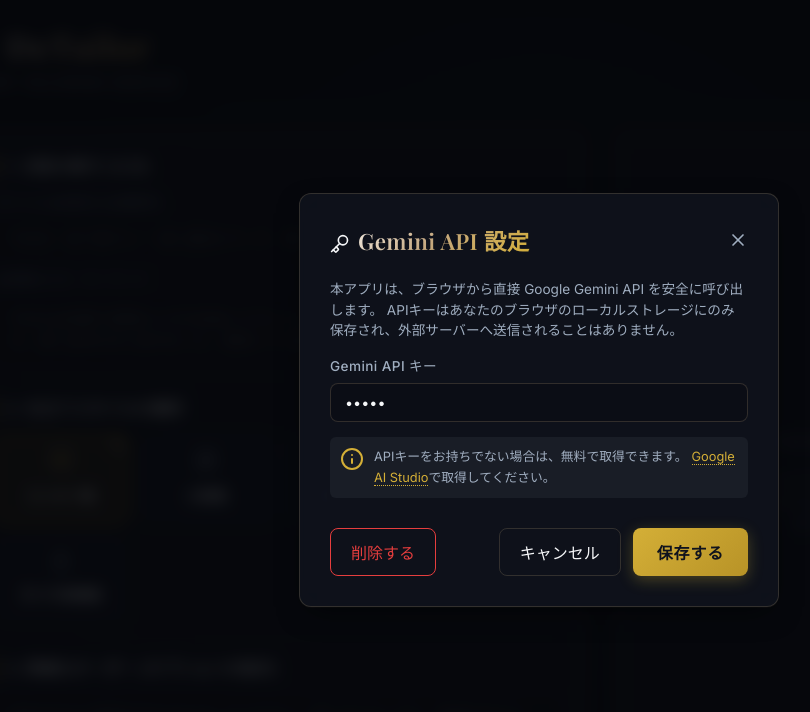
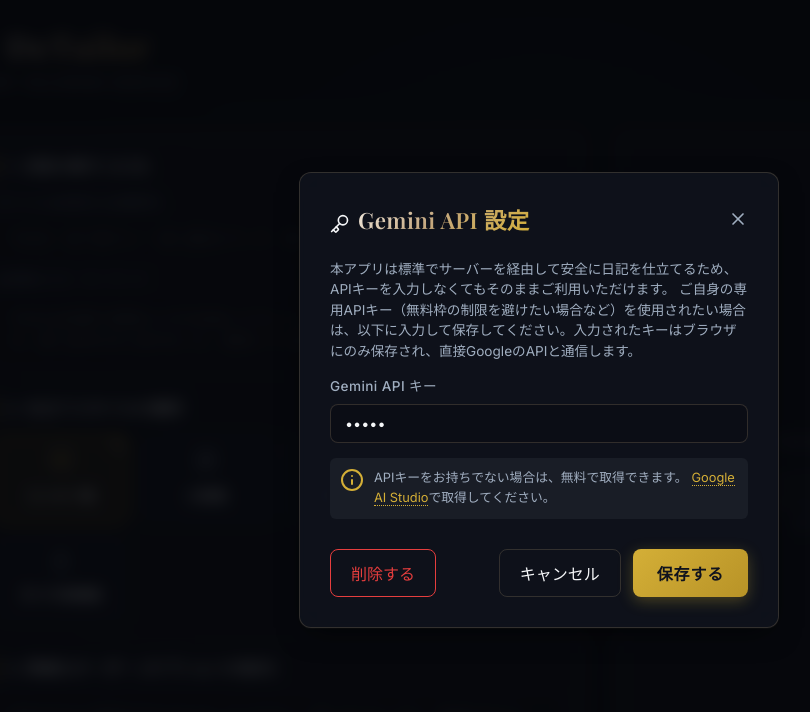
Before and after one commit to ito110sa-mon/DeTailor, a React (Vite) app: page / in a window 1280 px wide. Both pictures are taken after a click on the button "設定". Shown: the top 712 px of the page, without its empty margins (101-911 px from the left). Built offline with nearby package versions, Linux system fonts and the light colour scheme; no server answers; a web font is replaced by a local one.

Commit message:
docs: update API key modal description to reflect hybrid backend fallback

```diff
--- a/src/App.tsx
+++ b/src/App.tsx
@@ -387,8 +387,8 @@
 
             <div className="modal-body">
               <p className="help-text">
-                本アプリは、ブラウザから直接 Google Gemini API を安全に呼び出します。
-                APIキーはあなたのブラウザのローカルストレージにのみ保存され、外部サーバーへ送信されることはありません。
+                本アプリは標準でサーバーを経由して安全に日記を仕立てるため、APIキーを入力しなくてもそのままご利用いただけます。
+                ご自身の専用APIキー（無料枠の制限を避けたい場合など）を使用されたい場合は、以下に入力して保存してください。入力されたキーはブラウザにのみ保存され、直接GoogleのAPIと通信します。
               </p>
 
               <div className="form-group">
```
